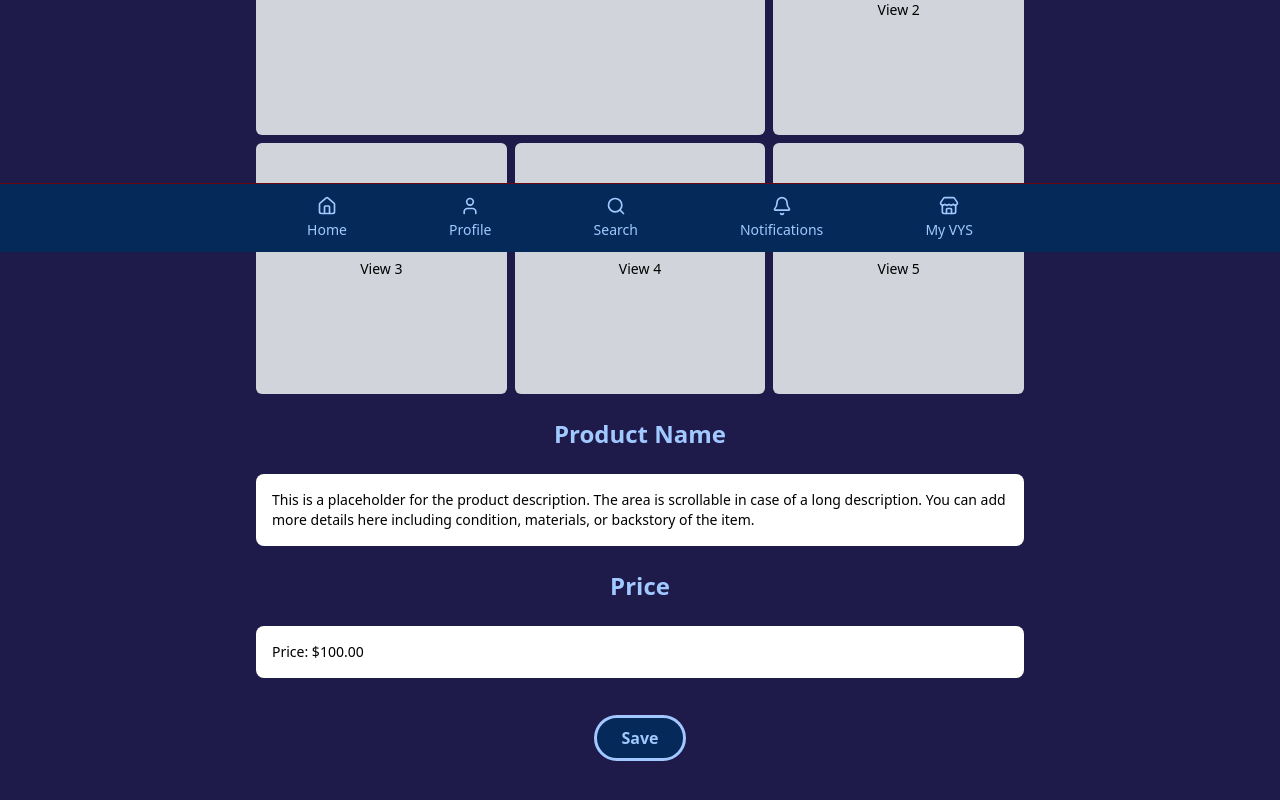
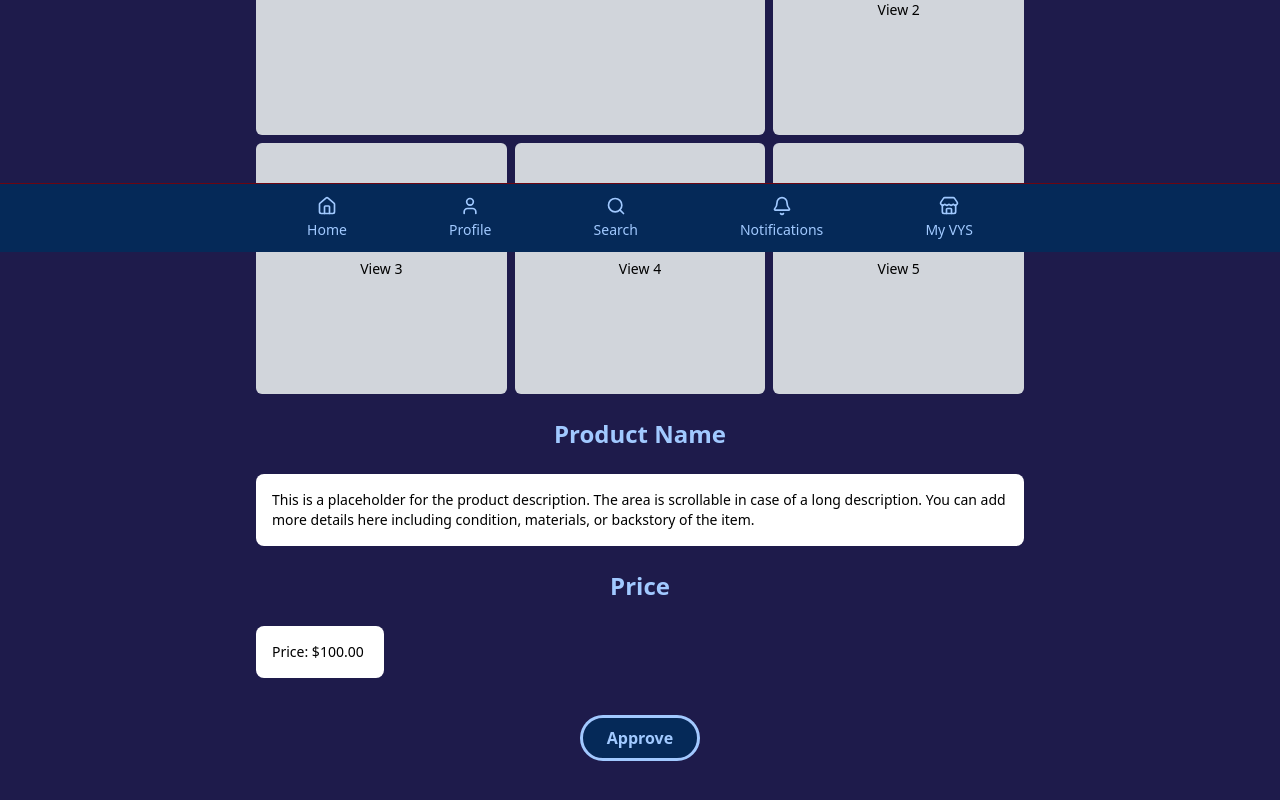
Before and after one commit to Moonwalkert3ch/VYS, a Next.js app in the folder vys-app/: page /product-listings in a window 1280 px wide. Shown: the part 548-1348 px from the top of the page. Built offline with nearby package versions, Linux system fonts and the light colour scheme; no server answers.

Commit message:
adjusted price field length

```diff
--- a/vys-app/src/components/ProductListingPage.tsx
+++ b/vys-app/src/components/ProductListingPage.tsx
@@ -61,7 +61,7 @@ export default function ProductListingPage() {
 
                 <h3 className="text-2xl font-bold text-center mt-4">Price</h3>
 
-                <div className="bg-white text-black p-4 rounded-lg max-h-48 overflow-y-auto text-sm">
+                <div className="bg-white w-32 text-black p-4 rounded-lg max-h-48 overflow-y-auto text-sm">
                 <p>
                     Price: $100.00
                 </p>
@@ -83,7 +83,7 @@ export default function ProductListingPage() {
                             type="submit"
                             className="bg-[#052958] hover:bg-indigo-950 text-[#A1C9FF] outline font-semibold py-2 px-6 rounded-full transition duration-200"
                         >
-                            Save
+                            Approve
                         </button>
                     </Link>
                 </div>
```
